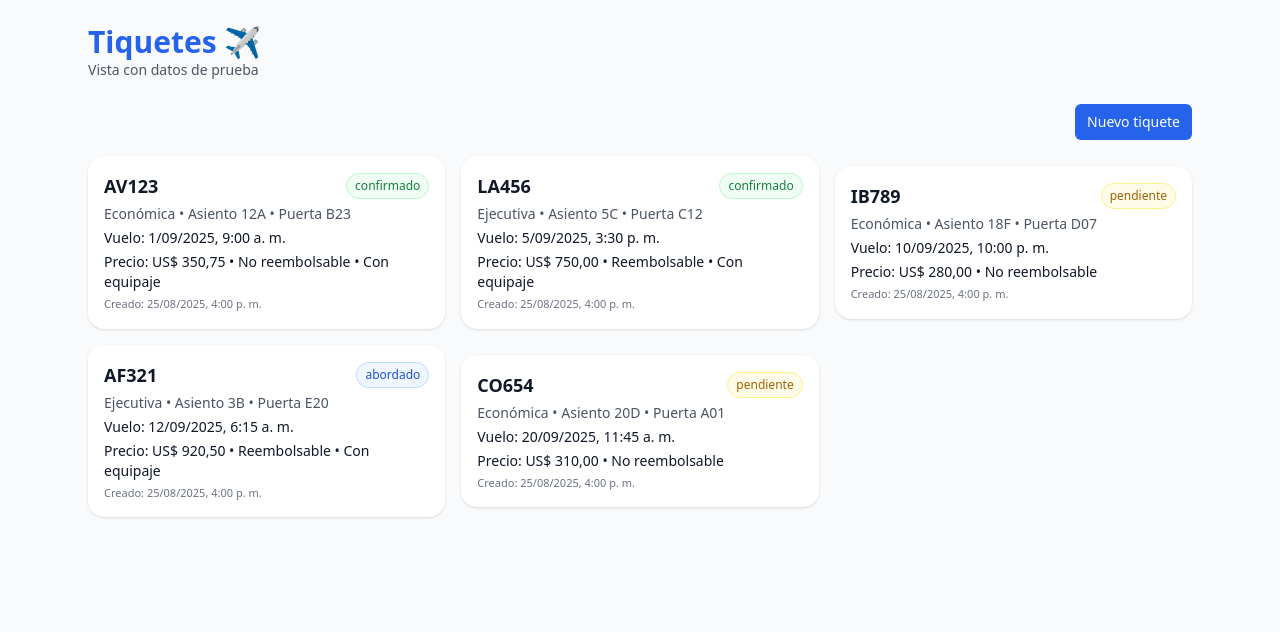
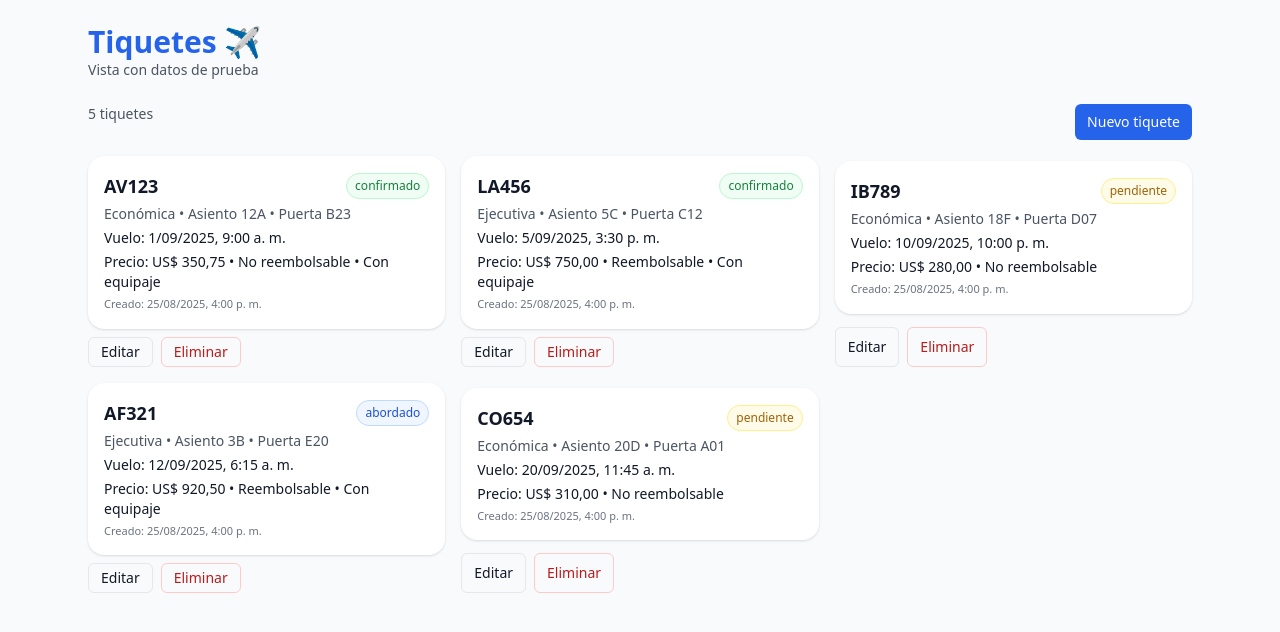
Before and after one commit to JulianRosales07/competitiva, a React (Vite) app in the folder frontend/: page / in a window 1280 px wide. Shown: the top 632 px of the page. Built offline with nearby package versions, Linux system fonts and the light colour scheme.

Commit message:
feat(ui): add edit and delete actions with mock data

```diff
--- a/frontend/src/components/TicketForm.tsx
+++ b/frontend/src/components/TicketForm.tsx
@@ -4,10 +4,12 @@ import { useState } from "react";
 type Props = {
   onCancel: () => void;
   onSubmit: (t: Tiquete) => void;
+  initial?: Tiquete; // <-- NUEVO
+  title?: string;    // <-- NUEVO (por defecto: "Nuevo tiquete")
 };
 
-export default function TicketForm({ onCancel, onSubmit }: Props) {
-  const [form, setForm] = useState<Tiquete>({
+export default function TicketForm({ onCancel, onSubmit, initial, title = "Nuevo tiquete" }: Props) {
+  const [form, setForm] = useState<Tiquete>(initial ?? {
     cliente_id: "",
     ruta_id: "",
     numero: "",
@@ -34,7 +36,6 @@ export default function TicketForm({ onCancel, onSubmit }: Props) {
 
   function submit(e: React.FormEvent) {
     e.preventDefault();
-    // Validaciones básicas
     if (!form.numero.trim()) return setError("El número de vuelo es obligatorio");
     if (!form.asiento.trim()) return setError("El asiento es obligatorio");
     if (!form.puerta_embarque.trim()) return setError("La puerta de embarque es obligatoria");
@@ -48,12 +49,9 @@ export default function TicketForm({ onCancel, onSubmit }: Props) {
   return (
     <div className="fixed inset-0 z-50 flex items-center justify-center p-4">
       <div className="absolute inset-0 bg-black/40" onClick={onCancel} />
-      <form
-        onSubmit={submit}
-        className="relative w-full max-w-2xl rounded-2xl bg-white shadow-xl p-6 grid gap-4"
-      >
+      <form onSubmit={submit} className="relative w-full max-w-2xl rounded-2xl bg-white shadow-xl p-6 grid gap-4">
         <div className="flex items-start justify-between gap-4">
-          <h2 className="text-xl font-semibold">Nuevo tiquete</h2>
+          <h2 className="text-xl font-semibold">{title}</h2>
           <button type="button" className="rounded-md border px-3 py-1 text-sm hover:bg-gray-50" onClick={onCancel}>
             Cancelar
           </button>
@@ -64,41 +62,20 @@ export default function TicketForm({ onCancel, onSubmit }: Props) {
         <div className="grid sm:grid-cols-2 gap-4">
           <Input label="Número de vuelo" name="numero" value={form.numero} onChange={handleChange} />
           <Input label="Asiento" name="asiento" value={form.asiento} onChange={handleChange} />
-
           <Input label="Cliente ID" name="cliente_id" value={form.cliente_id} onChange={handleChange} />
           <Input label="Ruta ID" name="ruta_id" value={form.ruta_id} onChange={handleChange} />
-
           <Input label="Puerta de embarque" name="puerta_embarque" value={form.puerta_embarque} onChange={handleChange} />
-          <Select
-            label="Clase"
-            name="clase"
-            value={form.clase}
-            onChange={handleChange}
-            options={["Económica", "Ejecutiva"]}
-          />
-
+          <Select label="Clase" name="clase" value={form.clase} onChange={handleChange} options={["Económica", "Ejecutiva"]} />
           <Input label="Fecha de vuelo (ISO)" name="fecha_vuelo" value={form.fecha_vuelo} onChange={handleChange} />
           <Input type="number" step="0.01" label="Precio" name="precio" value={form.precio} onChange={handleChange} />
-
-          <Select
-            label="Estado"
-            name="estado"
-            value={form.estado}
-            onChange={handleChange}
-            options={["confirmado", "pendiente", "abordado"]}
-          />
-
+          <Select label="Estado" name="estado" value={form.estado} onChange={handleChange} options={["confirmado", "pendiente", "abordado"]} />
           <Checkbox label="Reembolsable" name="reembolsable" checked={form.reembolsable} onChange={handleChange} />
           <Checkbox label="Equipaje incluido" name="equipaje_incluido" checked={form.equipaje_incluido} onChange={handleChange} />
         </div>
 
         <div className="flex justify-end gap-2">
-          <button type="button" className="rounded-md border px-3 py-2 text-sm" onClick={onCancel}>
-            Cancelar
-          </button>
-          <button type="submit" className="rounded-md bg-blue-600 text-white px-3 py-2 text-sm hover:bg-blue-700">
-            Guardar
-          </button>
+          <button type="button" className="rounded-md border px-3 py-2 text-sm" onClick={onCancel}>Cancelar</button>
+          <button type="submit" className="rounded-md bg-blue-600 text-white px-3 py-2 text-sm hover:bg-blue-700">Guardar</button>
         </div>
       </form>
     </div>
--- a/frontend/src/components/TicketsList.tsx
+++ b/frontend/src/components/TicketsList.tsx
@@ -10,6 +10,7 @@ export default function TicketsList() {
   const [loading, setLoading] = useState(true);
   const [selected, setSelected] = useState<Tiquete | null>(null);
   const [creating, setCreating] = useState(false);
+  const [editing, setEditing] = useState<Tiquete | null>(null);
 
   useEffect(() => {
     const id = setTimeout(() => {
@@ -24,41 +25,66 @@ export default function TicketsList() {
     setCreating(false);
   }
 
+  function updateTicket(updated: Tiquete) {
+    setData((prev) =>
+      prev.map((t) => (t._id === updated._id ? updated : t.numero === updated.numero && t.asiento === updated.asiento ? updated : t))
+    );
+    setEditing(null);
+  }
+
+  function deleteTicket(target: Tiquete) {
+    if (!confirm(`¿Eliminar el tiquete ${target.numero}?`)) return;
+    setData((prev) =>
+      prev.filter((t) =>
+        t._id ? t._id !== target._id : !(t.numero === target.numero && t.asiento === target.asiento)
+      )
+    );
+    if (selected && (selected._id === target._id || (selected.numero === target.numero && selected.asiento === target.asiento))) {
+      setSelected(null);
+    }
+  }
+
   if (loading) return <p className="text-sm text-gray-600">Cargando tiquetes…</p>;
-  if (!data.length) return (
+
+  return (
     <>
-      <div className="flex justify-end mb-4">
+      <div className="flex flex-wrap gap-2 justify-between mb-4">
+        <p className="text-sm text-gray-600">{data.length} tiquetes</p>
+        <div className="flex gap-2">
           <button className="rounded-md bg-blue-600 text-white px-3 py-2 text-sm hover:bg-blue-700" onClick={() => setCreating(true)}>
             Nuevo tiquete
           </button>
         </div>
-      <p className="text-sm">No hay tiquetes</p>
-      {creating && <TicketForm onCancel={() => setCreating(false)} onSubmit={addTicket} />}
-    </>
-  );
-
-  return (
-    <>
-      <div className="flex justify-end mb-4">
-        <button className="rounded-md bg-blue-600 text-white px-3 py-2 text-sm hover:bg-blue-700" onClick={() => setCreating(true)}>
-          Nuevo tiquete
-        </button>
       </div>
 
+      {data.length === 0 ? (
+        <p className="text-sm">No hay tiquetes</p>
+      ) : (
         <div className="grid gap-4 sm:grid-cols-2 lg:grid-cols-3">
           {data.map((t, i) => (
-          <button
-            key={t._id ?? `${t.numero}-${t.asiento}-${i}`}
-            className="text-left"
-            onClick={() => setSelected(t)}
-          >
+            <div key={t._id ?? `${t.numero}-${t.asiento}-${i}`} className="grid gap-2">
+              <button className="text-left" onClick={() => setSelected(t)}>
                 <TicketCard t={t} />
               </button>
+              <div className="flex gap-2">
+                <button className="rounded-md border px-3 py-1 text-sm hover:bg-gray-50" onClick={() => setEditing(t)}>Editar</button>
+                <button className="rounded-md border px-3 py-1 text-sm hover:bg-red-50 text-red-700 border-red-200" onClick={() => deleteTicket(t)}>Eliminar</button>
+              </div>
+            </div>
           ))}
         </div>
+      )}
 
       {selected && <TicketDetail tiquete={selected} onClose={() => setSelected(null)} />}
-      {creating && <TicketForm onCancel={() => setCreating(false)} onSubmit={addTicket} />}
+      {creating && <TicketForm onCancel={() => setCreating(false)} onSubmit={addTicket} title="Nuevo tiquete" />}
+      {editing && (
+        <TicketForm
+          onCancel={() => setEditing(null)}
+          onSubmit={(t) => updateTicket({ ...t, _id: editing._id })}
+          initial={editing}
+          title="Editar tiquete"
+        />
+      )}
     </>
   );
 }
```
Lines whose indentation alone changed are shown as unchanged.
